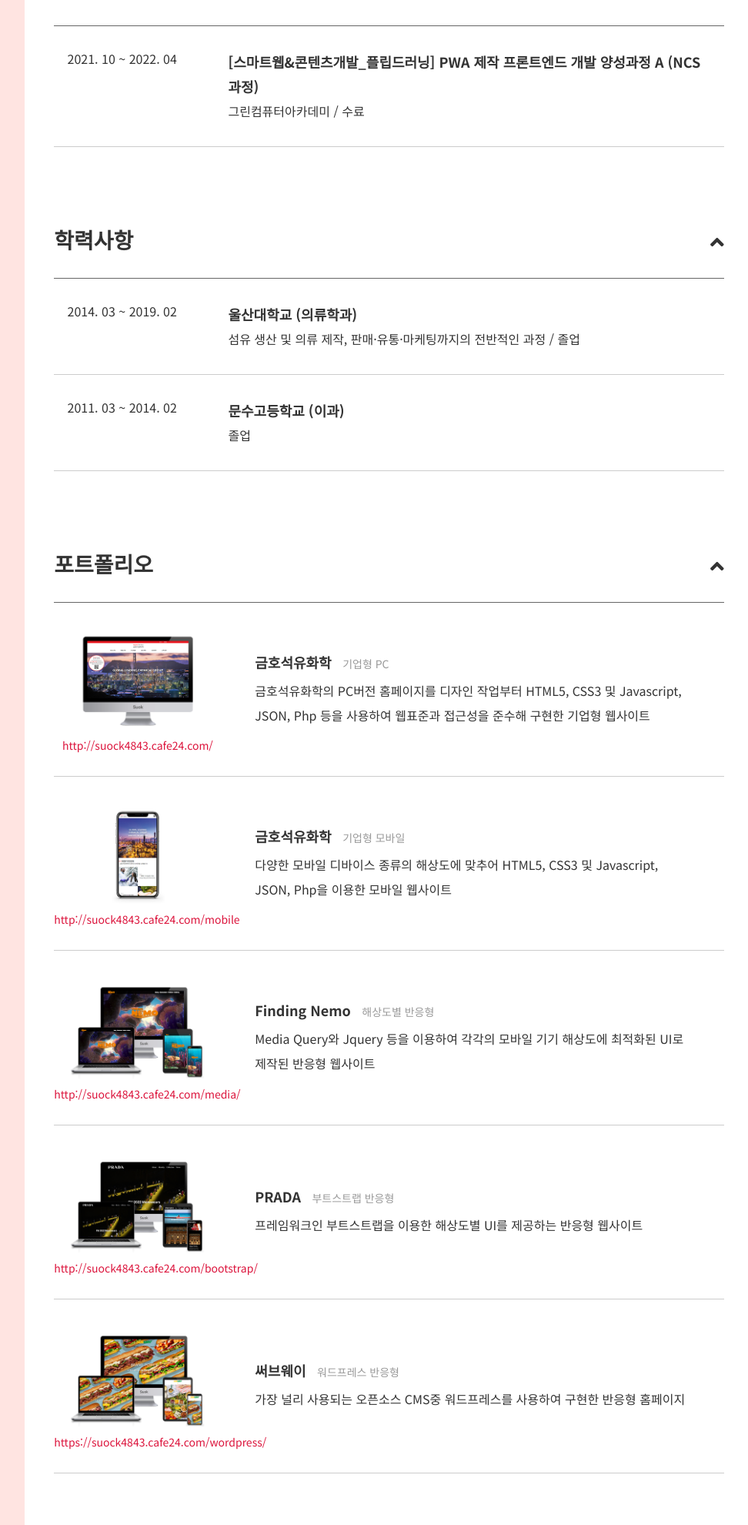
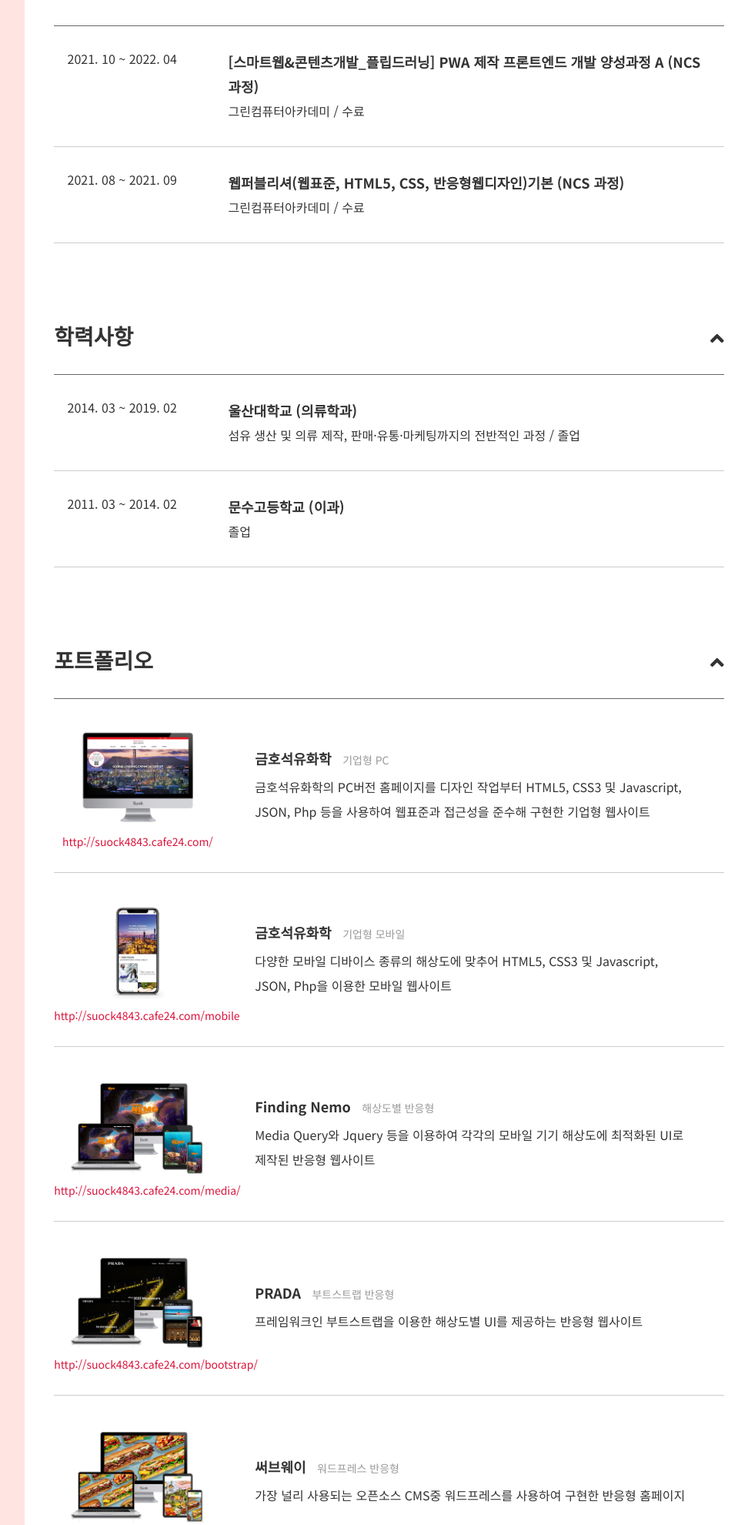
Before and after one commit to Moonsuok/www, a PHP site: page /profile/resume/resume2.html in a window 1280 px wide. Shown: the part 777-2758 px from the top of the page at 77% size, without its empty margins (301-1273 px from the left). Run offline with PHP 8.4, Linux system fonts and the light colour scheme.

Commit message:
온라인이력서 html, css수정

```diff
--- a/profile/resume/application2.css
+++ b/profile/resume/application2.css
@@ -56,6 +56,7 @@ h2 .tab i {font-size: 28px; color: #333;}
 .content a {font-size: 14px; color: crimson;}
 .content a:hover {text-decoration: underline;}
 .content section {margin-bottom: 100px;}
+.content section:last-of-type {margin-bottom: 0;}
 
 .content .part ul {overflow: hidden;}
 .content .part ul li:first-child {float: left;}
@@ -95,8 +96,8 @@ h2 .tab i {font-size: 28px; color: #333;}
 .intro_wrap ul li dl dd strong {font-size: 22px; display: block; margin: 10px;}
 .intro_wrap ul li dl dd {font-size: 16px; line-height: 2rem;}
 
-.signature {text-align: right; padding: 5%; display: none;}
-.top {position: fixed; bottom: 2%; right: 2%;}
+.signature {text-align: right;}
+.top {position: fixed; bottom: 8px; right: 12px;}
 .top .topMove {font-size: 40px; color: crimson; display: block;}
 .top .topMove i {transition: all .2s;}
 .top:hover .topMove i {transform: rotate(360deg)}
@@ -123,6 +124,7 @@ h2 .tab i {font-size: 28px; color: #333;}
 
 /* Mini Tablet */
 @media screen and (max-width:768px) {
+    .content .part ul li {font-size: 14px;}
     .intro .photo {width: 40%; margin: 0 auto 30px; float: none;}
     .intro .name {margin: 0 0 30px 0; text-align: center;}
     .intro .contact {margin: 0; text-align: center;}
@@ -140,6 +142,7 @@ h2 .tab i {font-size: 28px; color: #333;}
 
 /* Mobile */
 @media screen and (max-width:640px) {
+    h2 {font-size: 22px;}
     .content .comm ul li {padding: 30px 0; border-bottom: 1px solid #ccc;}
     .content .comm ul li dl {flex-direction: column-reverse;}
     .content .comm ul li dl dt {width: 100%; padding-right: 0;}
--- a/profile/resume/resume2.html
+++ b/profile/resume/resume2.html
@@ -96,6 +96,17 @@
                                 </dt>
                                 <dd>
                                     <strong>[스마트웹&콘텐츠개발_플립드러닝] PWA 제작 프론트엔드 개발 양성과정 A (NCS 과정)</strong>
+                                    그린컴퓨터아카데미 / 수료
+                                </dd>
+                            </dl>
+                        </li>
+                        <li>
+                            <dl>
+                                <dt>
+                                    2021. 08 ~ 2021. 09
+                                </dt>
+                                <dd>
+                                    <strong>웹퍼블리셔(웹표준, HTML5, CSS, 반응형웹디자인)기본 (NCS 과정)</strong>
                                     그린컴퓨터아카데미 / 수료
                                 </dd>
                             </dl>
@@ -365,6 +376,15 @@
                         </li>
                     </ul>
                 </section>
+                <section class="sign">
+                    <div class="signature">
+                        <p>위에 기재한 사항은 사실과 틀림이 없습니다.</p>
+                        <p>문수옥 (인)<img src="sign.jpg" alt="sign"></p>
+                    </div>
+                    <div class="top">
+                        <a class="topMove" href="#"><i class="fas fa-chevron-circle-up"></i><span class="hidden">TOP</span></a>
+                    </div>
+                </section>
             </div>
         </div>
 
@@ -436,13 +456,7 @@
                 </li>
             </ul>
         </div>
-        <div class="signature">
-            <p>위에 기재한 사항은 사실과 틀림이 없습니다.</p>
-            <p>문수옥 (인)<img src="sign.jpg" alt="sign"></p>
-        </div>
-        <div class="top">
-            <a class="topMove" href="#"><i class="fas fa-chevron-circle-up"></i><span class="hidden">TOP</span></a>
-        </div>
+
 
     </div>
 
```
